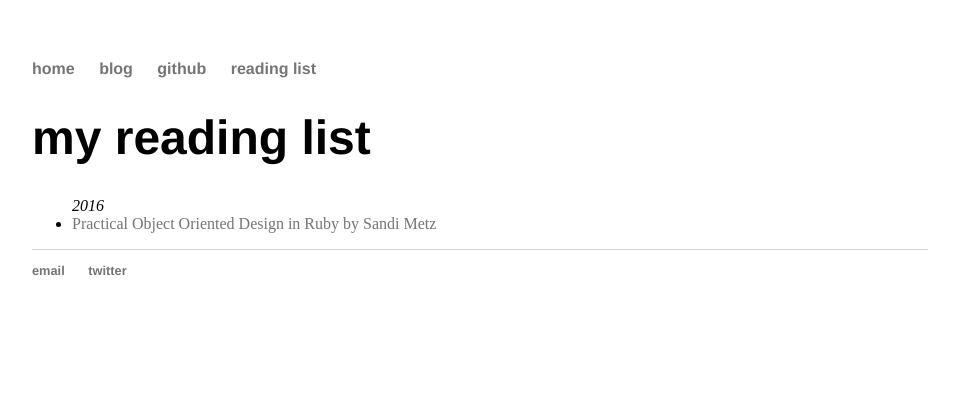
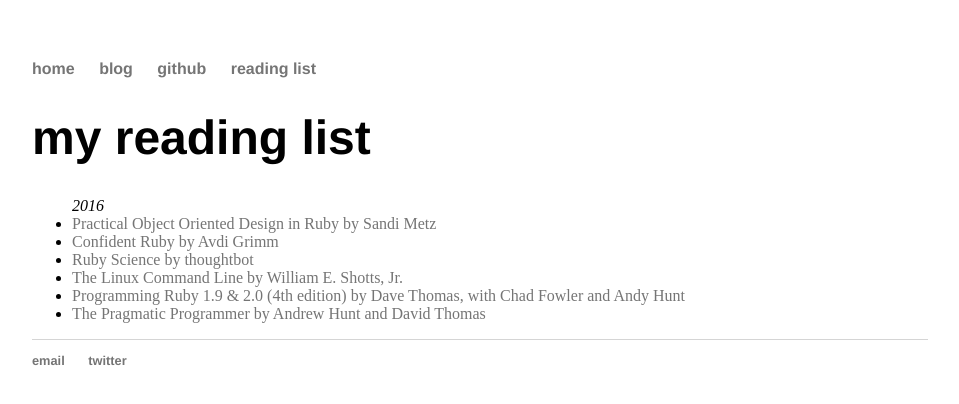
Before and after one commit to devinrm/devinrm.github.io, a Jekyll site: the page built from reading-list/index.html, in a window 1280 px wide. Shown: the top 404 px of the page, without its empty margins (160-1119 px from the left). Built offline with Jekyll 4.4.1, drawn with Linux system fonts in a browser that asks for light colours.

Commit message:
Add more books to reading list

```diff
--- a/reading-list/index.html
+++ b/reading-list/index.html
@@ -7,4 +7,12 @@
   <em>2016</em>
   <li><a href="http://www.poodr.com/">Practical Object Oriented Design in
       Ruby by Sandi Metz</a></li>
+  <li><a href="https://www.confidentruby.com/">Confident Ruby by Avdi Grimm</a></li>
+  <li><a href="https://gumroad.com/l/ruby-science">Ruby Science by thoughtbot</a></li>
+  <li><a href="http://linuxcommand.org/tlcl.php">The Linux Command Line by
+      William E. Shotts, Jr.</a></li>
+  <li><a href="https://pragprog.com/book/ruby4/programming-ruby-1-9-2-0">Programming Ruby 1.9 & 2.0 (4th edition)
+      by Dave Thomas, with Chad Fowler and Andy Hunt</a></li>
+  <li><a href="https://pragprog.com/book/tpp/the-pragmatic-programmer">The Pragmatic Programmer
+      by Andrew Hunt and David Thomas</a></li>
 </ul>
```
